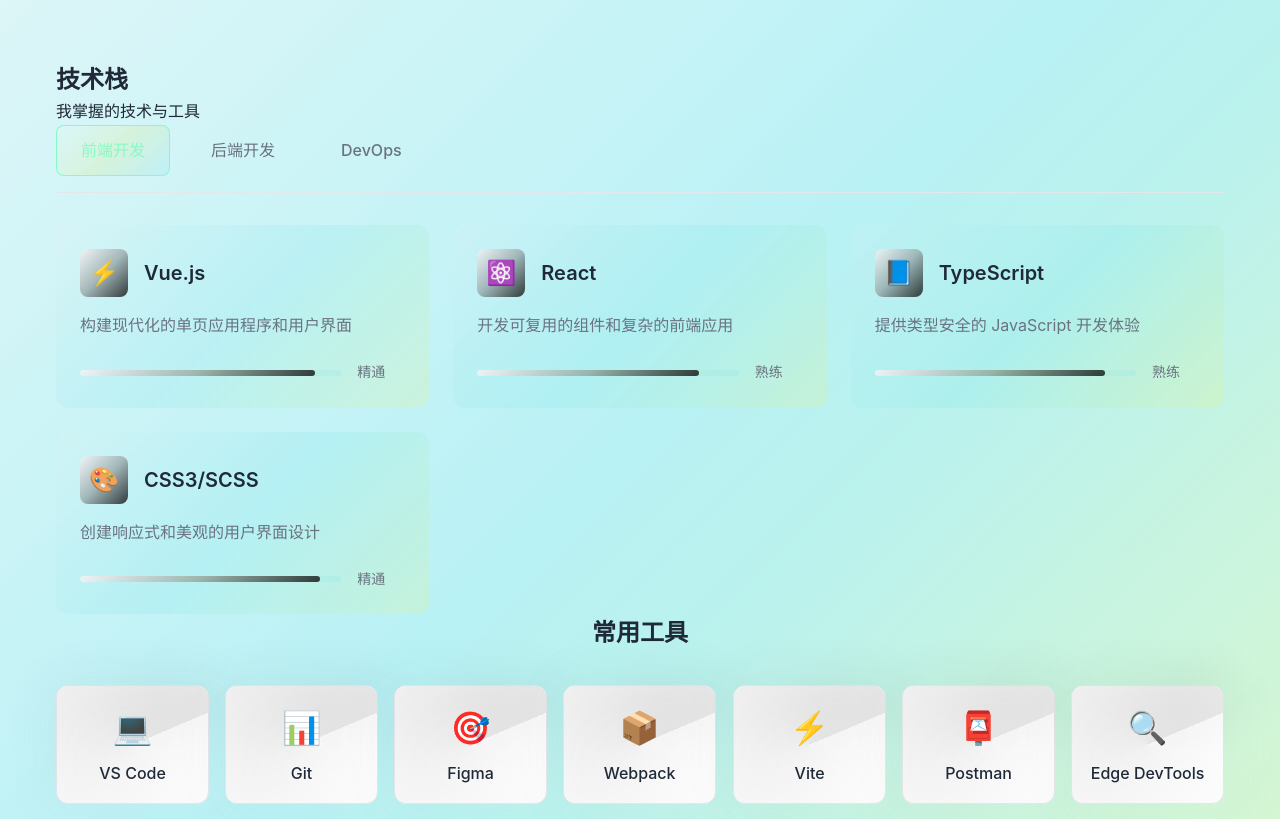
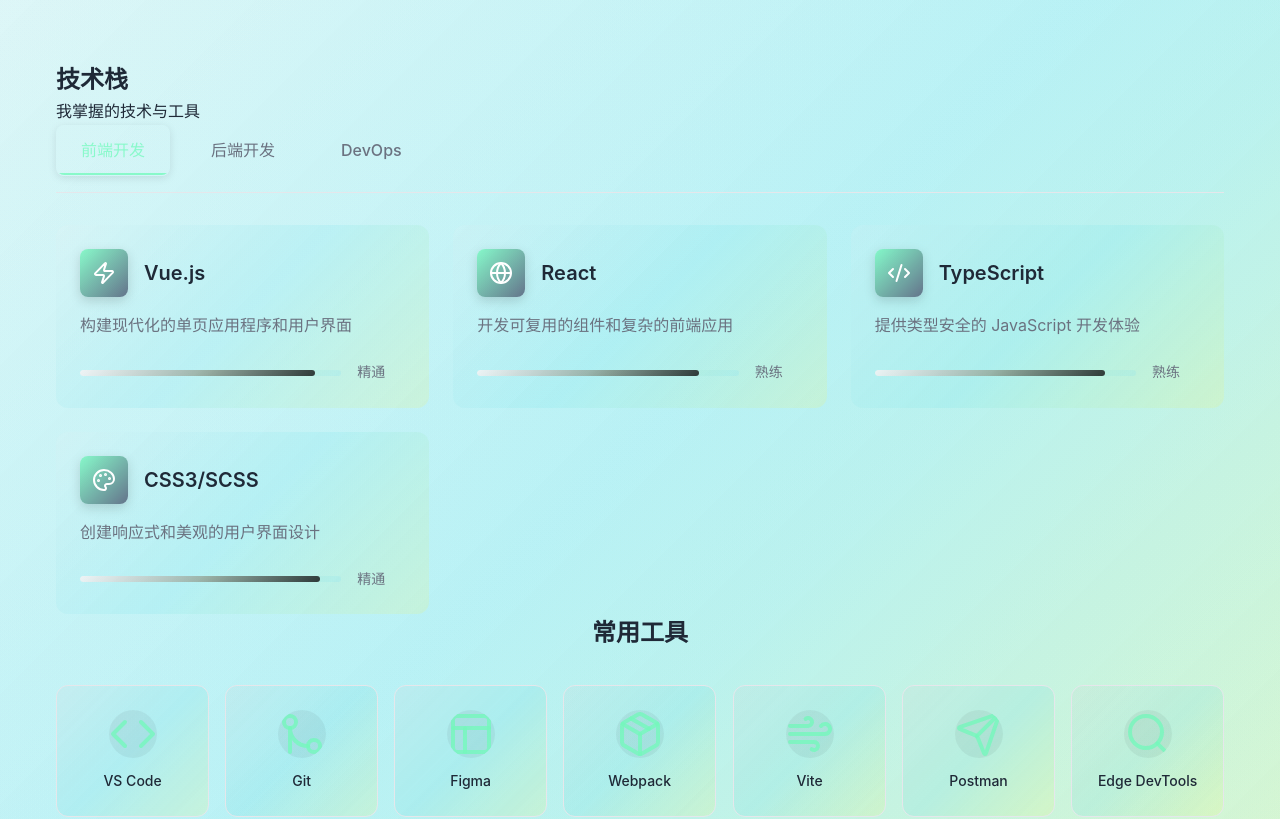
Before and after one commit to ContinueYN/website_3.0, a Vue app: page / in a window 1280 px wide. Shown: the part 1740-2559 px from the top of the page. Built offline with nearby package versions, Linux system fonts and the light colour scheme.

Commit message:
优化UI

```diff
--- a/package.json
+++ b/package.json
@@ -15,6 +15,7 @@
   },
   "dependencies": {
     "aos": "^2.3.4",
+    "lucide-vue-next": "^0.574.0",
     "vue": "^3.5.22"
   },
   "devDependencies": {
--- a/src/components/Skills.vue
+++ b/src/components/Skills.vue
@@ -34,7 +34,7 @@
             >
               <div class="skill-header">
                 <div class="skill-icon">
-                  <span>{{ skill.icon }}</span>
+                  <component :is="iconMap[skill.icon]" size="24" />
                 </div>
                 <h3 class="skill-name">{{ skill.name }}</h3>
               </div>
@@ -63,7 +63,7 @@
             class="tool-item"
             :style="{ animationDelay: `${index * 0.1}s` }"
           >
-            <span class="tool-icon">{{ tool.icon }}</span>
+            <component :is="iconMap[tool.icon]" size="28" class="tool-icon" />
             <span class="tool-name">{{ tool.name }}</span>
           </div>
         </div>
@@ -74,6 +74,26 @@
 
 <script setup>
 import { ref, onMounted, watch, nextTick, onBeforeUnmount } from 'vue'
+import {
+  Zap,
+  Globe,
+  Code2,
+  Palette,
+  Server,
+  Code,
+  Database,
+  Link,
+  Layers,
+  RefreshCw,
+  Cloud,
+  GitBranch,
+  GitMerge,
+  Layout,
+  Package,
+  Wind,
+  Send,
+  Search
+} from 'lucide-vue-next'
 
 const activeCategory = ref('frontend')
 
@@ -84,28 +104,28 @@
     skills: [
       {
         name: 'Vue.js',
-        icon: '⚡',
+        icon: 'zap',
         description: '构建现代化的单页应用程序和用户界面',
         level: 90,
         levelText: '精通'
       },
       {
         name: 'React',
-        icon: '⚛️',
+        icon: 'globe',
         description: '开发可复用的组件和复杂的前端应用',
         level: 85,
         levelText: '熟练'
       },
       {
         name: 'TypeScript',
-        icon: '📘',
+        icon: 'code2',
         description: '提供类型安全的 JavaScript 开发体验',
         level: 88,
         levelText: '熟练'
       },
       {
         name: 'CSS3/SCSS',
-        icon: '🎨',
+        icon: 'palette',
         description: '创建响应式和美观的用户界面设计',
         level: 92,
         levelText: '精通'
@@ -118,28 +138,28 @@
     skills: [
       {
         name: 'Node.js',
-        icon: '🟢',
+        icon: 'server',
         description: '构建高性能的服务器端应用程序',
         level: 85,
         levelText: '熟练'
       },
       {
         name: 'Python',
-        icon: '🐍',
+        icon: 'python',
         description: '开发数据分析和后端服务',
         level: 80,
         levelText: '熟练'
       },
       {
         name: '数据库',
-        icon: '🗄️',
+        icon: 'database',
         description: 'MySQL, MongoDB, Redis 等数据库管理',
         level: 82,
         levelText: '熟练'
       },
       {
         name: 'API 设计',
-        icon: '🔗',
+        icon: 'link',
         description: 'RESTful API 和 GraphQL 设计',
         level: 85,
         levelText: '熟练'
@@ -152,28 +172,28 @@
     skills: [
       {
         name: 'Docker',
-        icon: '🐳',
+        icon: 'layers',
         description: '容器化应用部署和管理',
         level: 78,
         levelText: '掌握'
       },
       {
         name: 'CI/CD',
-        icon: '🔄',
+        icon: 'refreshCw',
         description: '自动化构建和部署流程',
         level: 75,
         levelText: '掌握'
       },
       {
         name: 'AWS',
-        icon: '☁️',
+        icon: 'cloud',
         description: '云服务管理和部署',
         level: 70,
         levelText: '掌握'
       },
       {
         name: 'Git',
-        icon: '📝',
+        icon: 'gitBranch',
         description: '版本控制和团队协作',
         level: 90,
         levelText: '精通'
@@ -183,14 +203,37 @@
 ])
 
 const tools = ref([
-  { name: 'VS Code', icon: '💻' },
-  { name: 'Git', icon: '📊' },
-  { name: 'Figma', icon: '🎯' },
-  { name: 'Webpack', icon: '📦' },
-  { name: 'Vite', icon: '⚡' },
-  { name: 'Postman', icon: '📮' },
-  { name: 'Edge DevTools', icon: '🔍' },
+  { name: 'VS Code', icon: 'code' },
+  { name: 'Git', icon: 'gitMerge' },
+  { name: 'Figma', icon: 'layout' },
+  { name: 'Webpack', icon: 'package' },
+  { name: 'Vite', icon: 'wind' },
+  { name: 'Postman', icon: 'send' },
+  { name: 'Edge DevTools', icon: 'search' },
 ])
+
+// 图标映射表
+const iconMap = {
+  zap: Zap,
+  globe: Globe,
+  code2: Code2,
+  palette: Palette,
+  server: Server,
+  python: Code,
+  database: Database,
+  link: Link,
+  layers: Layers,
+  refreshCw: RefreshCw,
+  cloud: Cloud,
+  gitBranch: GitBranch,
+  code: Code,
+  gitMerge: GitMerge,
+  layout: Layout,
+  package: Package,
+  wind: Wind,
+  send: Send,
+  search: Search
+};
 
 // 使用 IntersectionObserver：在元素进入视口时添加 animate-in（只播放一次）
 let observer = null
@@ -276,17 +319,39 @@
   color: var(--text-secondary);
   transition: all 0.3s ease;
   border: 1px solid transparent;
+  position: relative;
+  overflow: hidden;
+}
+
+.category-tab::before {
+  content: '';
+  position: absolute;
+  bottom: 0;
+  left: 0;
+  width: 100%;
+  height: 2px;
+  background: var(--primary-color);
+  transform: scaleX(0);
+  transition: transform 0.3s ease;
 }
 
 .category-tab:hover {
   color: var(--primary-color);
   background: var(--bg-secondary);
+  transform: translateY(-2px);
+}
+
+.category-tab:hover::before {
+  transform: scaleX(1);
 }
 
 .category-tab.active {
   color: var(--primary-color);
-  background: var(--bg-secondary);
-  border-color: var(--primary-color);
+  box-shadow: 0 2px 8px rgba(0, 0, 0, 0.1);
+}
+
+.category-tab.active::before {
+  transform: scaleX(1);
 }
 
 .skills-grid {
@@ -302,6 +367,24 @@
   transition: all 0.3s ease;
   opacity: 0;
   transform: translateY(20px);
+  position: relative;
+  overflow: hidden;
+}
+
+.skill-card::before {
+  content: '';
+  position: absolute;
+  top: 0;
+  left: 0;
+  right: 0;
+  height: 3px;
+  background: var(--gradient-primary);
+  transform: scaleX(0);
+  transition: transform 0.3s ease;
+}
+
+.skill-card:hover::before {
+  transform: scaleX(1);
 }
 
 .skill-card.animate-in {
@@ -310,7 +393,8 @@
 
 .skill-card:hover {
   transform: translateY(-5px);
-  box-shadow: var(--shadow-lg);
+  box-shadow: 0 10px 30px rgba(0, 0, 0, 0.1);
+  border-color: var(--primary-color);
 }
 
 .skill-card.animate-in:hover {
@@ -330,9 +414,17 @@
   display: flex;
   align-items: center;
   justify-content: center;
-  background: var(--gradient-primary);
+  background: linear-gradient(135deg, var(--primary-color), var(--secondary-color));
   border-radius: 0.5rem;
   font-size: 1.5rem;
+  color: white;
+  transition: all 0.3s ease;
+  box-shadow: 0 4px 12px rgba(0, 0, 0, 0.15);
+}
+
+.skill-card:hover .skill-icon {
+  transform: scale(1.1);
+  box-shadow: 0 6px 16px rgba(0, 0, 0, 0.2);
 }
 
 .skill-name {
@@ -428,50 +520,27 @@
   display: flex;
   flex-direction: column;
   align-items: center;
-  gap: 0.5rem;
-  padding: 1rem;
-  background: var(--bg-card);
+  gap: 0.75rem;
+  padding: 1.5rem 1rem;
+  background: var(--bg-primary);
   border-radius: 0.75rem;
   border: 1px solid var(--border-color);
   transition: all 0.3s ease;
   opacity: 0;
   transform: scale(0.8);
   position: relative;
-  z-index: 2;
+  overflow: hidden;
 }
 
-@property --angle {
-  syntax: '<angle>';
-  inherits: false;
-  initial-value: 0deg;
-}
-
-.tool-item::after,.tool-item::before{
-  content: "";
+.tool-item::before {
+  content: '';
   position: absolute;
   top: 0;
   left: 0;
-  width: 100%;
-  height: 100%;
-  border-radius: 0.75rem;
-  background: conic-gradient(from var(--angle),#f7f4f5ce 0%,#7c7b7c80 50%,#0d0d0dcc 100%);
-  opacity: 0.1;
-  z-index: -1;
-  animation: 3s spin linear infinite;
-}
-
-.tool-item::after{
-  filter: blur(1.5rem);
-  transform: scale(1.1);
-}
-
-@keyframes spin {
-  from {
-    --angle: 0deg;
-  }
-  to {
-    --angle: 360deg;
-  }
+  right: 0;
+  bottom: 0;
+  background: linear-gradient(135deg, rgba(0, 0, 0, 0.02), transparent);
+  transition: opacity 0.3s ease;
 }
 
 .tool-item.animate-in {
@@ -479,21 +548,39 @@
 }
 
 .tool-item:hover {
-  transform: scale(1.05);
-  box-shadow: var(--shadow);
+  transform: translateY(-5px) scale(1.02);
+  box-shadow: 0 8px 25px rgba(0, 0, 0, 0.1);
+  border-color: var(--primary-color);
 }
 
 .tool-item.animate-in:hover {
-  transform: scale(1.05);
+  transform: translateY(-5px) scale(1.02);
 }
 
 .tool-icon {
-  font-size: 2rem;
+  color: var(--primary-color);
+  transition: all 0.3s ease;
+  display: flex;
+  align-items: center;
+  justify-content: center;
+  width: 3rem;
+  height: 3rem;
+  background: rgba(0, 0, 0, 0.05);
+  border-radius: 50%;
+}
+
+.tool-item:hover .tool-icon {
+  color: white;
+  background: var(--gradient-primary);
+  transform: scale(1.1);
+  box-shadow: 0 4px 12px rgba(0, 0, 0, 0.15);
 }
 
 .tool-name {
   font-weight: 500;
   color: var(--text-primary);
+  text-align: center;
+  font-size: 0.875rem;
 }
 
 /* 动画关键帧 */
```
Also changed, not shown: 1 other file (tests, documents, lock files or other folders).
